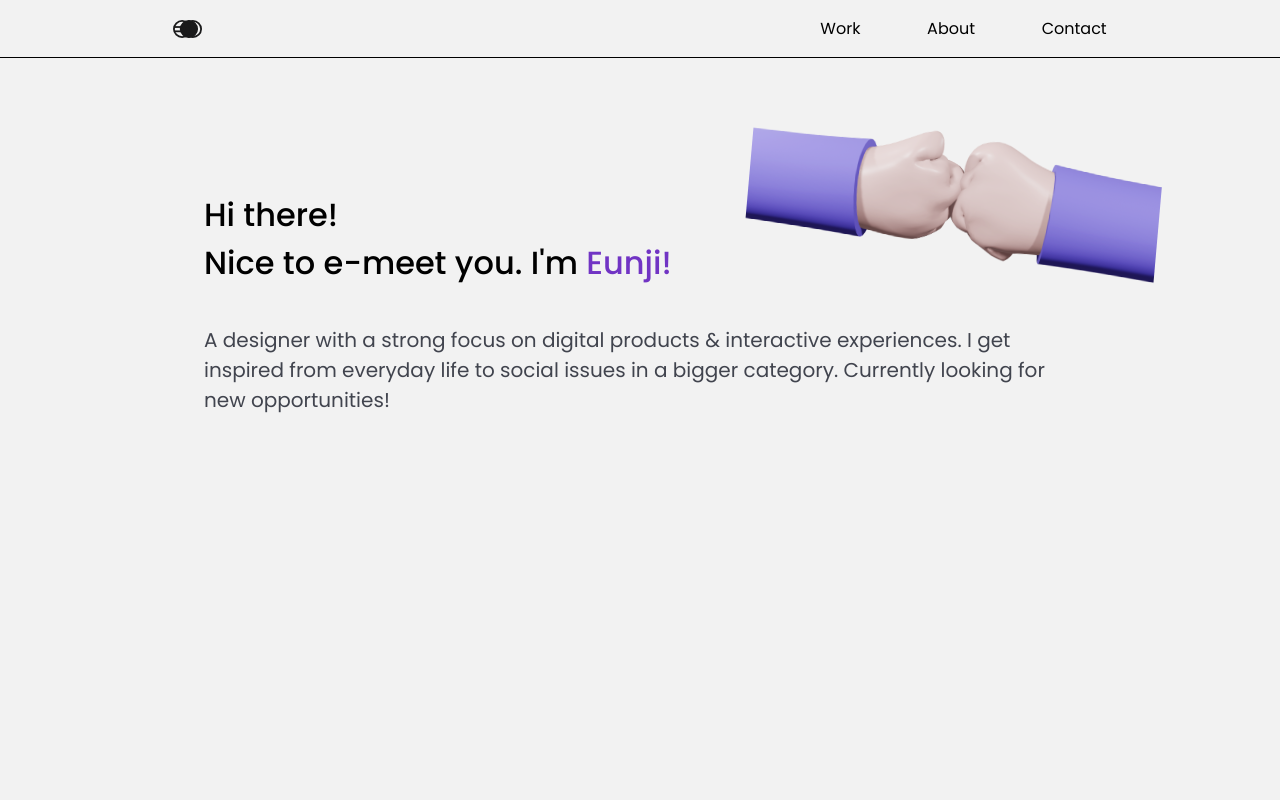
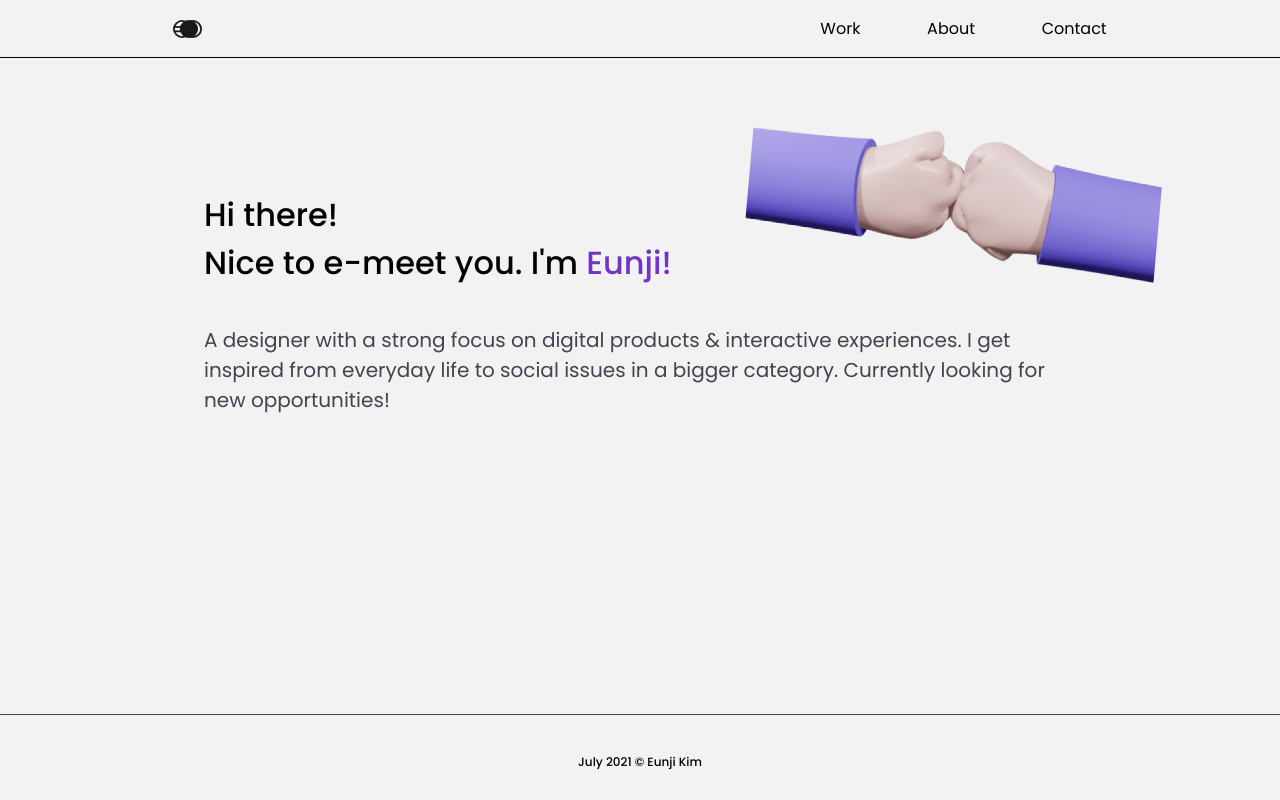
Before and after one commit to mkkeems/eunzikim-portfolio, a React (Create React App) app: page / in a window 1280 px wide. Built offline with nearby package versions, Linux system fonts and the light colour scheme.

Commit message:
frontend footer styled and positioned

```diff
--- /dev/null
+++ b/src/components/Footer.js
@@ -0,0 +1,31 @@
+import React from "react";
+import styled from "styled-components/macro";
+import { getvw } from "../assets/styles/mixins";
+import { colors } from "../assets/styles/variables";
+
+const Wrap = styled.div`
+  border-top: 1px solid ${colors.darkGrey};
+  display: flex;
+  padding: ${getvw(20)} 0;
+  justify-content: space-around;
+  flex-shrink: 0;
+
+  .footer-content {
+    display: flex;
+    flex-direction: column;
+    font-size: ${getvw(18)};
+    font-weight: 500;
+    margin-top: ${getvw(36)};
+    margin-bottom: ${getvw(24)};
+  }
+`;
+
+const Footer = () => {
+  return (
+    <Wrap>
+      <div className="footer-content">July 2021 © Eunji Kim</div>
+    </Wrap>
+  );
+};
+
+export default Footer;
--- /dev/null
+++ b/src/components/PageContainer.js
@@ -0,0 +1,8 @@
+import styled from "styled-components/macro";
+
+export const PageContainer = styled.div`
+  min-height: 100vh;
+  width: 100vw;
+  display: flex;
+  flex-direction: column;
+`;
--- a/src/pages/HomePage.js
+++ b/src/pages/HomePage.js
@@ -1,13 +1,23 @@
 import React from "react";
+import styled from "styled-components/macro";
 import Navbar from "../components/Navbar";
+import Footer from "../components/Footer";
 import Header from "../components/HomePage/Header";
+import { PageContainer } from "../components/PageContainer";
+
+const Content = styled.div`
+  flex: 1 0 auto;
+`;
 
 const HomePage = () => {
   return (
-    <>
+    <PageContainer>
       <Navbar />
-      <Header />
-    </>
+      <Content>
+        <Header />
+      </Content>
+      <Footer />
+    </PageContainer>
   );
 };
 
```
